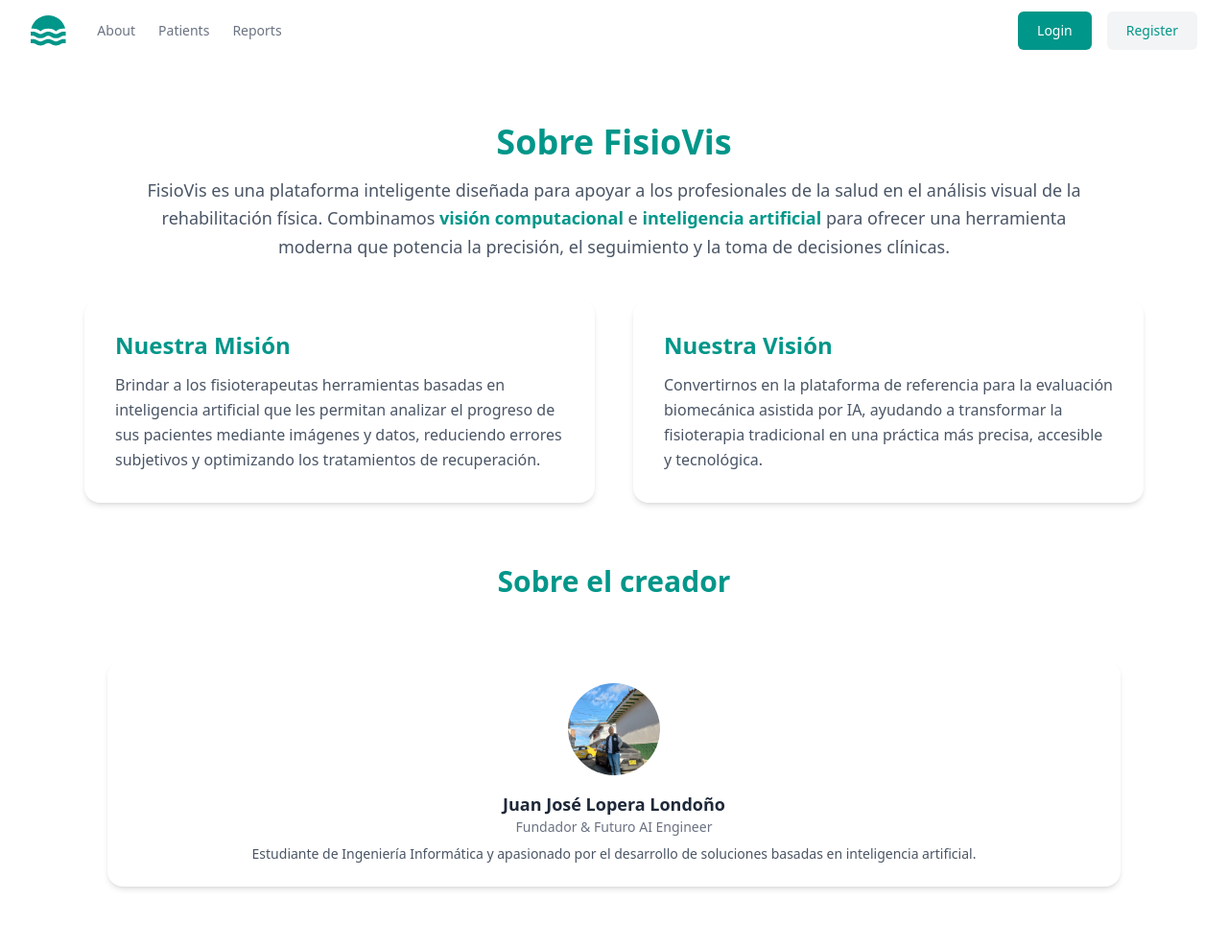
After one commit to Loperaa-Juan/FisioVis, a Django app: page /about in a window 1280 px wide. The commit adds this page. Shown: the whole page at 96% size. Run offline with Django 5.2, Linux system fonts and the light colour scheme; some libraries are stand-ins or nearby versions.

Commit message:
about page added

```diff
--- a/FisioVis/settings.py
+++ b/FisioVis/settings.py
@@ -129,7 +129,9 @@ USE_TZ = True
 # Static files (CSS, JavaScript, Images)
 # https://docs.djangoproject.com/en/5.2/howto/static-files/
 
-STATIC_URL = "static/"
+STATIC_URL = "/static/"
+STATICFILES_DIRS = [BASE_DIR / "static"]
+
 
 # Default primary key field type
 # https://docs.djangoproject.com/en/5.2/ref/settings/#default-auto-field
--- a/FisioVis/urls.py
+++ b/FisioVis/urls.py
@@ -20,11 +20,11 @@ from django.conf.urls.static import static
 from django.contrib import admin
 from django.urls import include, path
 
-from FisioVis.views import LandingView
+from FisioVis.views import AboutView, LandingView
 
 urlpatterns = [
     path("", LandingView.as_view(), name="landing"),
-    # path("login", LoginView.as_view(), name="login"),
+    path("about", AboutView.as_view(), name="about"),
     path("admin/", admin.site.urls),
     path("users/", include("users.urls")),
     path("patients/", include("patients.urls")),
--- a/FisioVis/views.py
+++ b/FisioVis/views.py
@@ -3,3 +3,6 @@ from django.views.generic import TemplateView
 
 class LandingView(TemplateView):
     template_name = "landing.html"
+
+class AboutView(TemplateView):
+    template_name = 'about.html'
--- /dev/null
+++ b/templates/about.html
@@ -0,0 +1,58 @@
+{% extends "base.html" %}
+{% load static %}
+{% block content %}
+<section class="py-16">
+  <div class="max-w-5xl mx-auto text-center">
+    <h1 class="text-4xl font-bold text-teal-600 mb-4">Sobre FisioVis</h1>
+    <p class="text-gray-600 text-lg leading-relaxed mb-10">
+      FisioVis es una plataforma inteligente diseñada para apoyar a los profesionales de la salud
+      en el análisis visual de la rehabilitación física. Combinamos <span class="text-teal-600 font-semibold">visión computacional</span>
+      e <span class="text-teal-600 font-semibold">inteligencia artificial</span> para ofrecer una herramienta moderna que potencia
+      la precisión, el seguimiento y la toma de decisiones clínicas.
+    </p>
+  </div>
+
+  <div class="grid md:grid-cols-2 gap-10 max-w-6xl mx-auto px-6">
+    <!-- Misión -->
+    <div class="bg-white rounded-2xl shadow-md p-8 hover:shadow-lg transition">
+      <h2 class="text-2xl font-semibold text-teal-600 mb-3">Nuestra Misión</h2>
+      <p class="text-gray-600 leading-relaxed">
+        Brindar a los fisioterapeutas herramientas basadas en inteligencia artificial que les permitan
+        analizar el progreso de sus pacientes mediante imágenes y datos, reduciendo errores subjetivos
+        y optimizando los tratamientos de recuperación.
+      </p>
+    </div>
+
+    <!-- Visión -->
+    <div class="bg-white rounded-2xl shadow-md p-8 hover:shadow-lg transition">
+      <h2 class="text-2xl font-semibold text-teal-600 mb-3">Nuestra Visión</h2>
+      <p class="text-gray-600 leading-relaxed">
+        Convertirnos en la plataforma de referencia para la evaluación biomecánica asistida por IA,
+        ayudando a transformar la fisioterapia tradicional en una práctica más precisa, accesible y tecnológica.
+      </p>
+    </div>
+  </div>
+
+  <!-- Equipo -->
+  <div class="max-w-6xl mx-auto mt-16 px-6">
+    <h2 class="text-3xl font-semibold text-center text-teal-600 mb-8">Sobre el creador</h2>
+
+    <a href="https://www.linkedin.com/in/juan-jos%C3%A9-lopera-londo%C3%B1o-55933b270/">
+      <div class="max-w-6xl mx-auto mt-16 px-6">
+        <div class="bg-white rounded-2xl shadow-md p-6 text-center hover:shadow-lg transition">
+          <img
+            class="w-24 h-24 rounded-full mx-auto mb-4 object-cover"
+            src="{% static 'FisioVis/images/creator.jpg' %}"
+            alt="Juan José"
+          />
+          <h3 class="text-lg font-semibold text-gray-800">Juan José Lopera Londoño</h3>
+          <p class="text-sm text-gray-500 mb-2">Fundador & Futuro AI Engineer</p>
+          <p class="text-gray-600 text-sm">
+            Estudiante de Ingeniería Informática y apasionado por el desarrollo de soluciones basadas en inteligencia artificial.
+          </p>
+        </div>
+      </div>
+    </a>
+  </div>
+</section>
+{% endblock content %}
--- a/templates/base.html
+++ b/templates/base.html
@@ -41,7 +41,7 @@
               <li>
                 <a
                   class="text-gray-500 transition hover:text-gray-500/75"
-                  href="#"
+                  href="{% url 'patient_list' %}"
                 >
                   Patients
                 </a>
@@ -53,24 +53,6 @@
                   href="#"
                 >
                   Reports
-                </a>
-              </li>
-
-              <li>
-                <a
-                  class="text-gray-500 transition hover:text-gray-500/75"
-                  href="#"
-                >
-                  Projects
-                </a>
-              </li>
-
-              <li>
-                <a
-                  class="text-gray-500 transition hover:text-gray-500/75"
-                  href="#"
-                >
-                  Blog
                 </a>
               </li>
             </ul>
--- a/templates/landing.html
+++ b/templates/landing.html
@@ -33,7 +33,7 @@
 
           <a
             class="inline-block rounded border border-gray-200 px-5 py-3 font-medium text-gray-700 shadow-sm transition-colors hover:bg-gray-50 hover:text-gray-900"
-            href="#"
+            href="{% url 'about' %}"
           >
             Ver cómo funciona
           </a>
```
Also changed, not shown: creator.jpg (added), static/FisioVis/images/creator.jpg (added).
